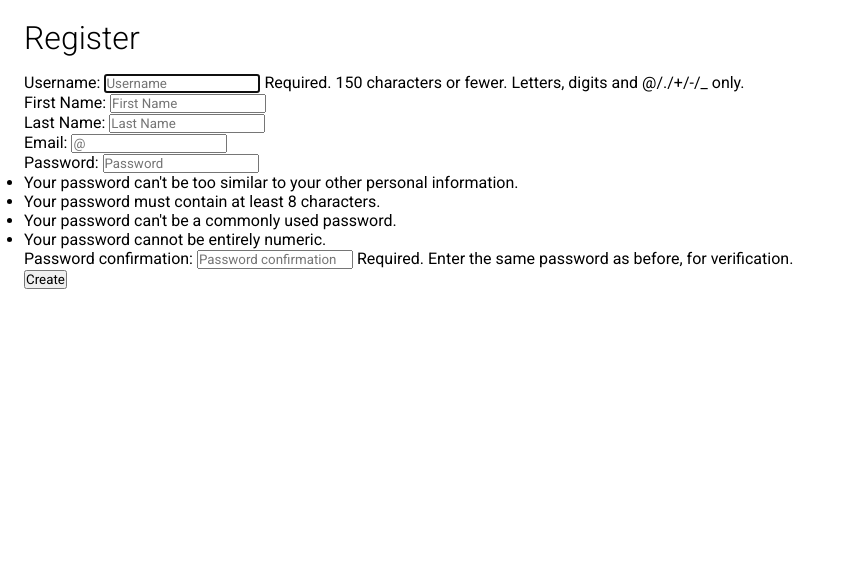
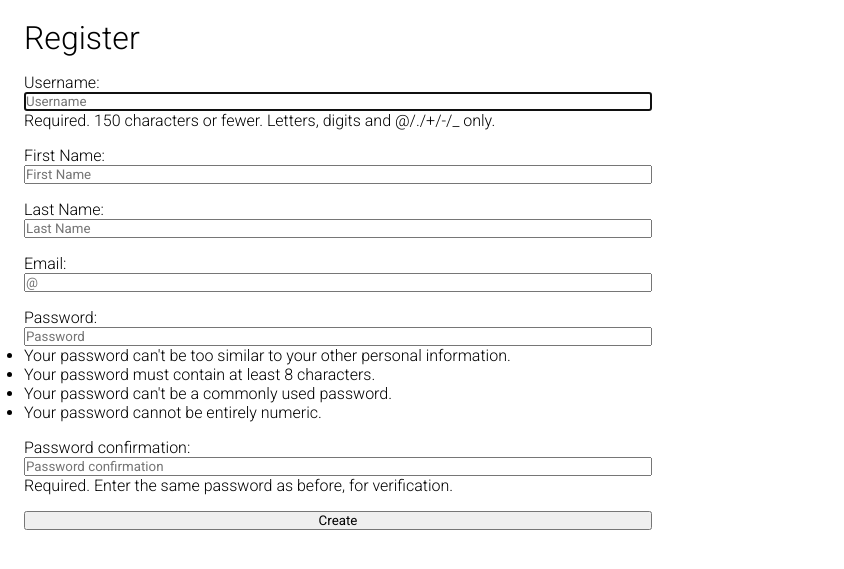
Before and after one commit to quevinrai/simpleloginregister, a Django app: page /register in a window 1280 px wide. Shown: the part 78-647 px from the top of the page, without its empty margins (0-844 px from the left). Run offline with Django 4.2, Linux system fonts and the light colour scheme.

Commit message:
Add styling for div #register-page

```diff
--- a/static/styles/styles.css
+++ b/static/styles/styles.css
@@ -135,3 +135,16 @@ body > * {
     border: 1px solid #000;
     box-shadow: 0px 5px 5px #000;
 }
+
+#register-page form {
+    display: flex;
+    flex-direction: column;
+    gap: 1rem;
+    max-width: 50%;
+    font-weight: 300;
+}
+
+#register-page form .fieldWrapper {
+    display: flex;
+    flex-direction: column;
+}
```
